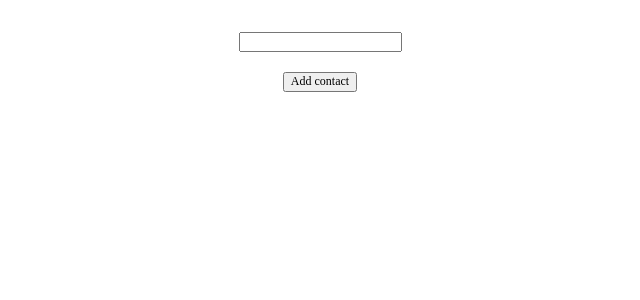
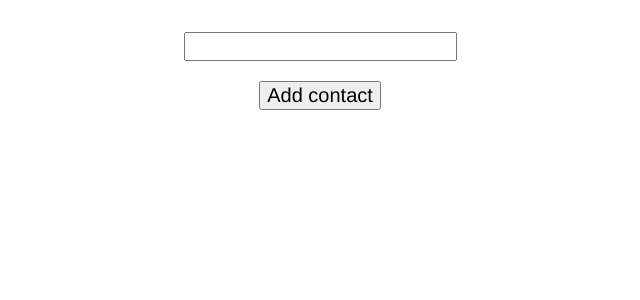
Before and after one commit to VitaliySaburdo/react-practice, a React (Vite) app: page / in a window 1280 px wide. Shown: the top 300 px of the page, without its empty margins (320-960 px from the left). Built offline with nearby package versions, Linux system fonts and the light colour scheme.

Commit message:
add styles

```diff
--- a/src/index.css
+++ b/src/index.css
@@ -1,6 +1,7 @@
 body {
   color: #000000;
-  font-size: 12px;
+  font-size: 20px;
+  font-family: 'Franklin Gothic Medium', 'Arial Narrow', Arial, sans-serif;
   letter-spacing: normal;
 }
 
```
